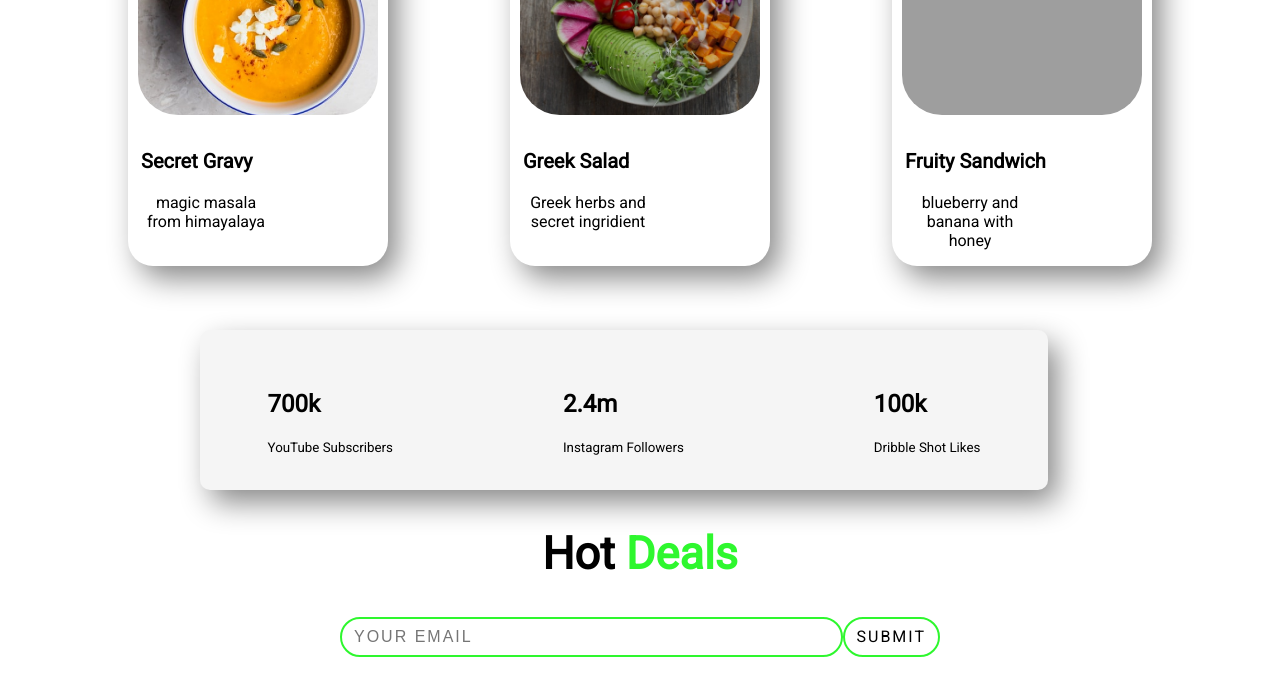
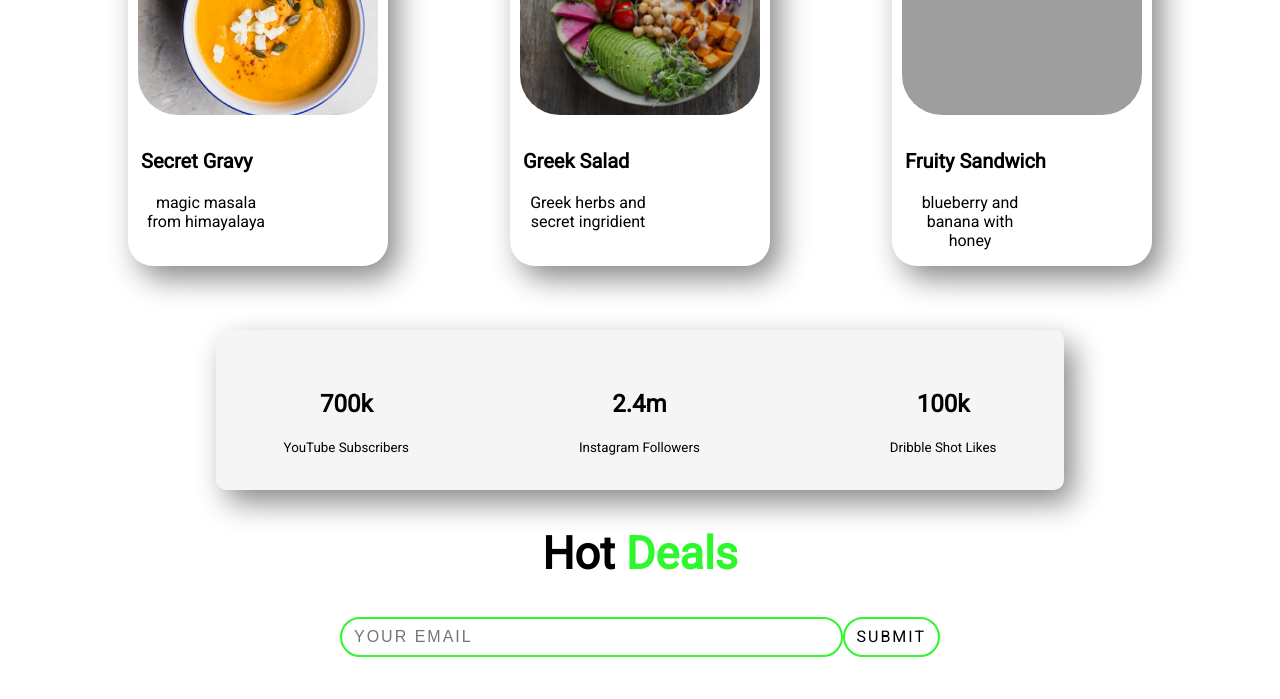
Before and after one commit to tanviroo7/food-chain, a plain HTML site: page index.html in a window 1280 px wide. Shown: the part 1434-2133 px from the top of the page. Drawn offline with Linux system fonts and the light colour scheme; grey boxes are pictures that could not be loaded.

Commit message:
counter aligned

```diff
--- a/style.css
+++ b/style.css
@@ -159,12 +159,13 @@ li a {
 .counter {
   display: flex;
   justify-content: center;
+  margin: 0 auto;
   padding: 40px;
   box-shadow: 10px 13px 30px -1px rgba(0, 0, 0, 0.48);
   width: 60%;
-  margin-left: 200px;
+
   background: whitesmoke;
-  margin-top: 50px;
+
   height: 80px;
   border-radius: 10px;
 }
@@ -174,14 +175,17 @@ li a {
 
 .left {
   margin-right: 110px;
+  text-align: center;
 }
 
 .middle {
   margin-left: 60px;
+  text-align: center;
 }
 
 .right {
   margin-left: 190px;
+  text-align: center;
 }
 /* end of counter */
 
```
